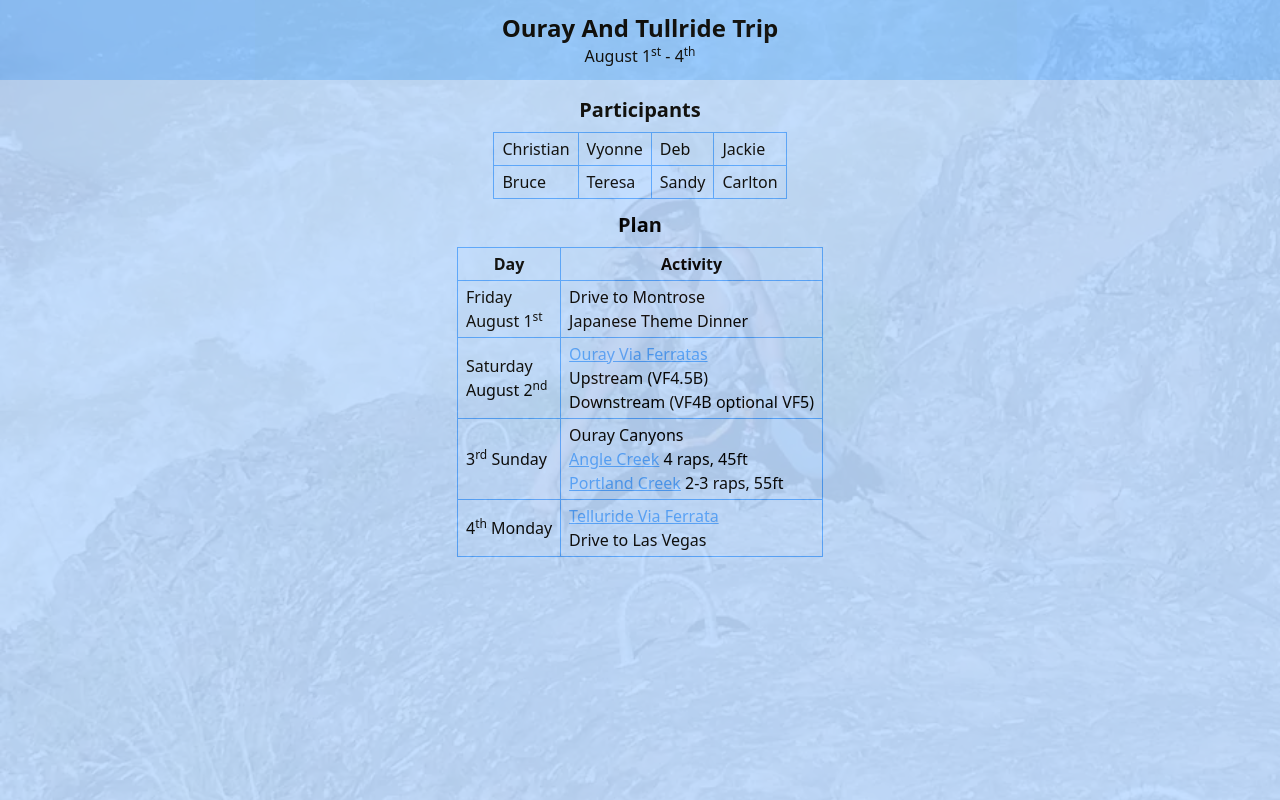
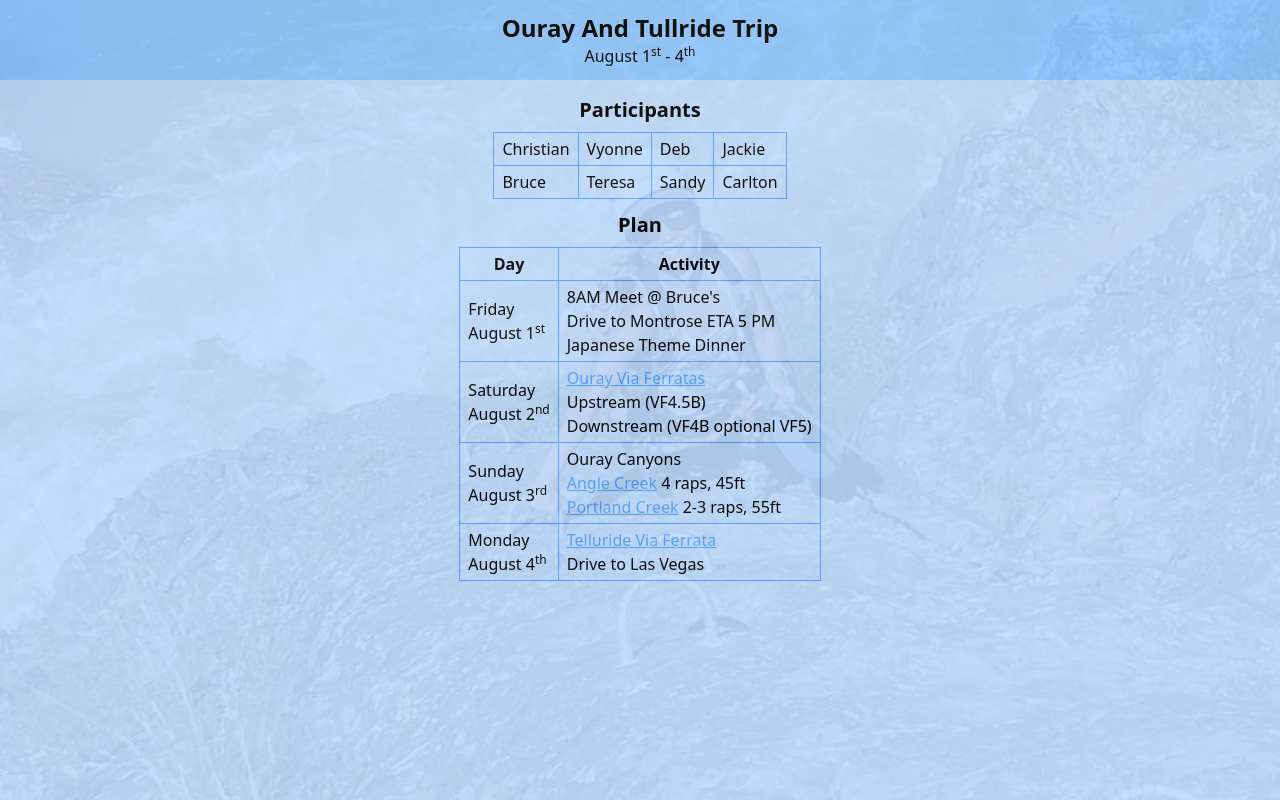
Before and after one commit to carltonj2000/vite-ouray-telluride, a React (Vite) app: page / in a window 1280 px wide. Shown: the top 800 px of the page. Built offline with nearby package versions, Linux system fonts and the light colour scheme.

Commit message:
add more details

```diff
--- a/src/App.tsx
+++ b/src/App.tsx
@@ -42,7 +42,8 @@ function App() {
               </td>
               <td className="border border-blue-400 px-2 py-1">
                 <ul>
-                  <li>Drive to Montrose</li>
+                  <li>8AM Meet @ Bruce's</li>
+                  <li>Drive to Montrose ETA 5 PM</li>
                   <li>Japanese Theme Dinner</li>
                 </ul>
               </td>
@@ -65,7 +66,7 @@ function App() {
             </tr>
             <tr>
               <td className="border border-blue-400 px-2 py-1">
-                3<sup>rd</sup> Sunday
+                Sunday<br/>August 3<sup>rd</sup>
               </td>
               <td className="border border-blue-400 px-2 py-1">
                 <ul>
@@ -87,7 +88,7 @@ function App() {
             </tr>
             <tr>
               <td className="border border-blue-400 px-2 py-1">
-                4<sup>th</sup> Monday
+                Monday<br/>August 4<sup>th</sup>
               </td>
               <td className="border border-blue-400 px-2 py-1">
                 <ul>
```
